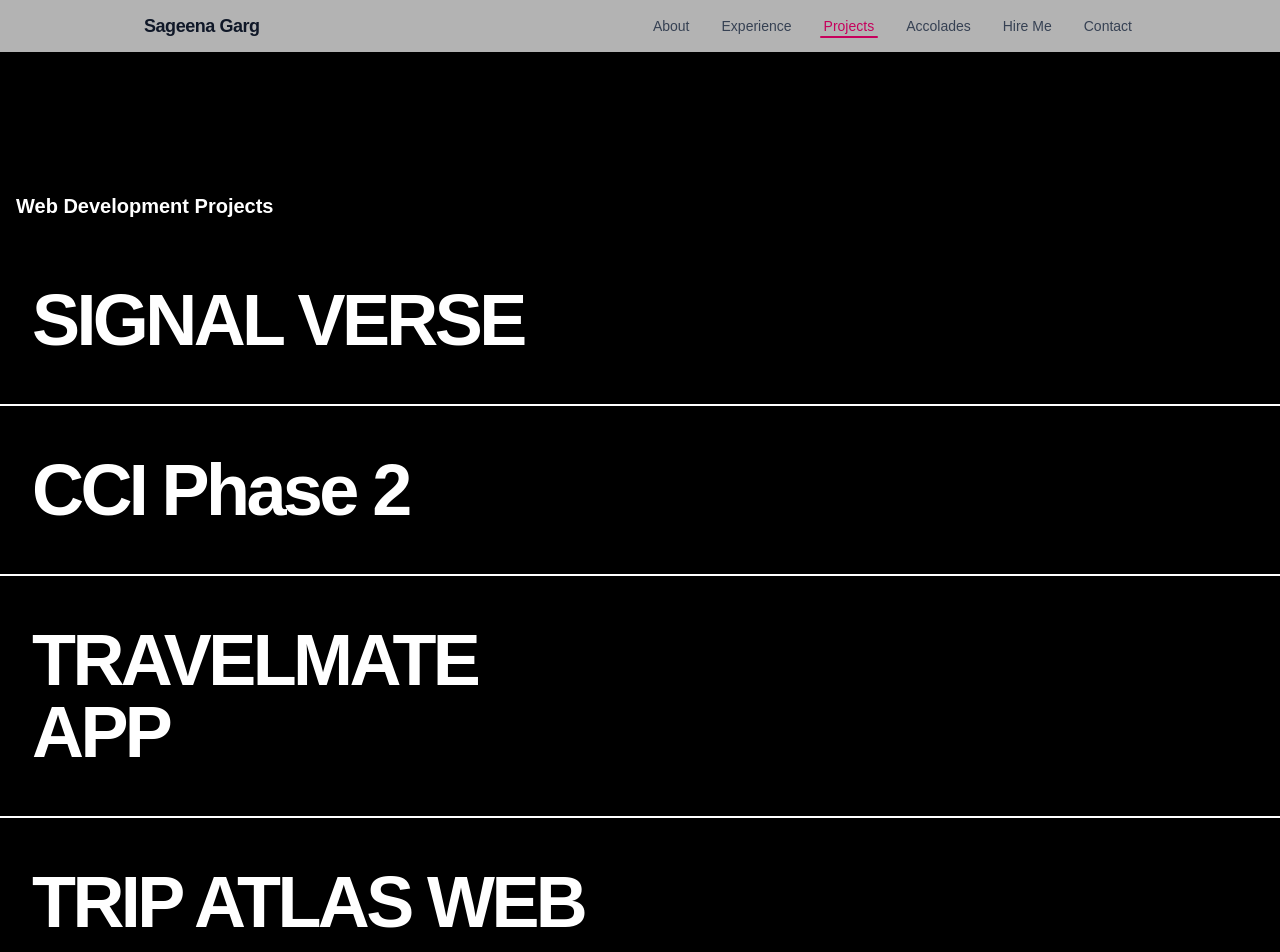
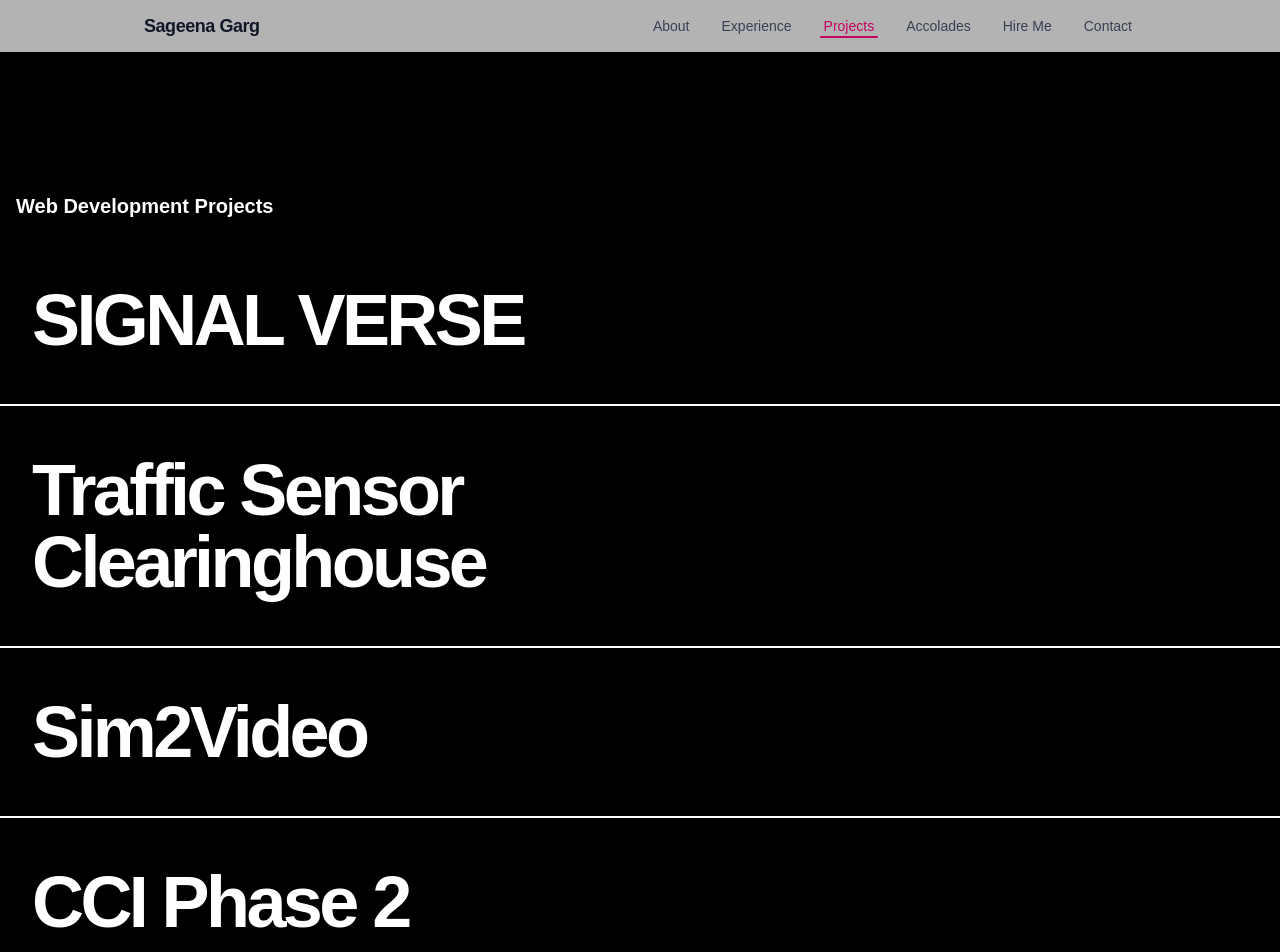
Before and after one commit to SageGarg/sageena-portfolio, a Next.js app: page /projects in a window 1280 px wide. Shown: the top 952 px of the page. Built offline with nearby package versions, Linux system fonts and the light colour scheme.

Commit message:
added projects

```diff
--- a/src/content/projects.ts
+++ b/src/content/projects.ts
@@ -6,12 +6,52 @@ export const Projects = [
         category: "AI",
         title: "SIGNAL VERSE",
         hoverTitle: "Flask based LLM",
-        subTitle:"A Flask-based RAG application: traffic-engineering PDFs are indexed into a MySQL-backed vector store, embeddings retrieve relevant passages, and LangChain uses the OpenAI API to generate answers.",
-     image: "/images/signalverse.png",
+        subTitle:
+          "A Flask-based RAG application: traffic-engineering PDFs are indexed into a MySQL-backed vector store, embeddings retrieve relevant passages, and LangChain uses the OpenAI API to generate answers.",
+        image: "/images/signalverse.png",
         link: "https://github.com/SageGarg/signalVerse",
         demo: "http://trafficsignalverse.com/",
-        stack: ["Python", "Langchain", "MySQL"],
+        stack: ["Python", "Langchain", "MySQL", "RAG"],
       },
+      {
+        category: "AI Research",
+        title: "Traffic Sensor Clearinghouse",
+        hoverTitle: "LLM-Based Sensor Analytics",
+        subTitle:
+          "An AI-enabled clearinghouse that standardizes and centralizes traffic signal sensor test results across states. Verified testing facilities submit schema-compliant reports, which are validated, indexed, and stored in a shared repository. An LLM-powered query interface enables natural-language and structured exploration of sensor performance data to support evidence-based deployment decisions.",
+        image: "/images/traffic-sensor-clearinghouse.png",
+        link: "http://trafficsignalverse.com/nchrp_bp/",
+        demo: "http://trafficsignalverse.com/",
+        stack: [
+          "Python",
+          "Flask",
+          "LLMs",
+          "RAG",
+          "Structured Data Validation",
+          "MySQL",
+          "Access Control",
+        ],
+      },
+
+      {
+        category: "AI",
+        title: "Sim2Video",
+        hoverTitle: "LLM → CARLA → Diffusion",
+        subTitle:
+          "A proof-of-concept AI pipeline that converts natural-language crash descriptions into physics-consistent CARLA simulations and photorealistic synthetic crash videos. The system uses LLMs to structure crash scenarios, executes them with realistic vehicle and pedestrian dynamics, and enhances raw simulation outputs using diffusion-based video realism models.",
+        // image: "/images/synthetic-crash-video.png",
+        link: "https://github.com/SageGarg/sim2video",
+        demo: "",
+        stack: [
+          "Python",
+          "CARLA Simulator",
+          "LLMs",
+          "Diffusion Models",
+          "Computer Vision",
+          "JSON Schemas",
+        ],
+      },
+
       {
         category: "AI + Traffic Engineering",
         title: "CCI Phase 2",
```
